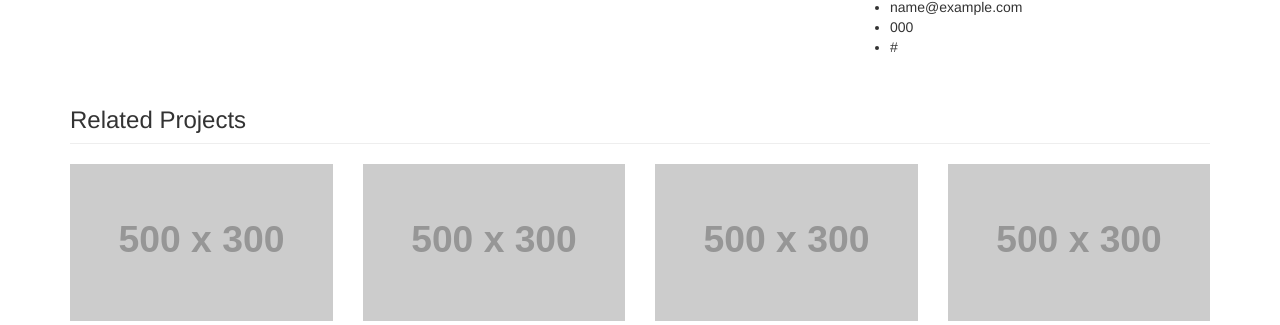
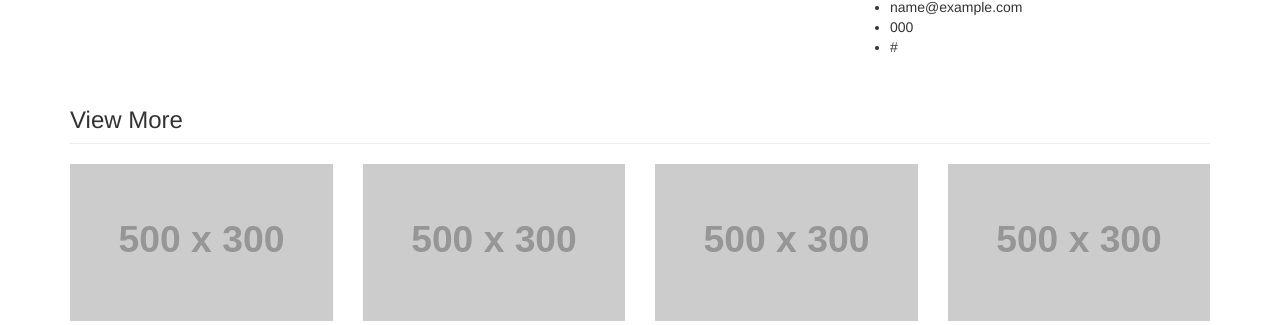
Before and after one commit to chrisdick1/CM3028coursework, a PHP site: page /master/club.php?id=1 in a window 1280 px wide. Shown: the part 337-662 px from the top of the page. Run offline with PHP 8.4, Linux system fonts and the light colour scheme; tables that the repository leaves empty or names only in its code hold one stand-in row (values such as "Sample post"); grey boxes labelled with a size stand in for pictures from a placeholder-image service; data that the repository does not hold is empty; some libraries are stand-ins or nearby versions.

```diff
--- a/master/club.php
+++ b/master/club.php
@@ -80,7 +80,7 @@ $result = $connection->query($sql);?>
                 <div class="row">
 
                     <div class="col-lg-12">
-                        <h3 class="page-header">Related Projects</h3>
+                        <h3 class="page-header">View More</h3>
                     </div>
 
                     <div class="col-sm-3 col-xs-6">
```
